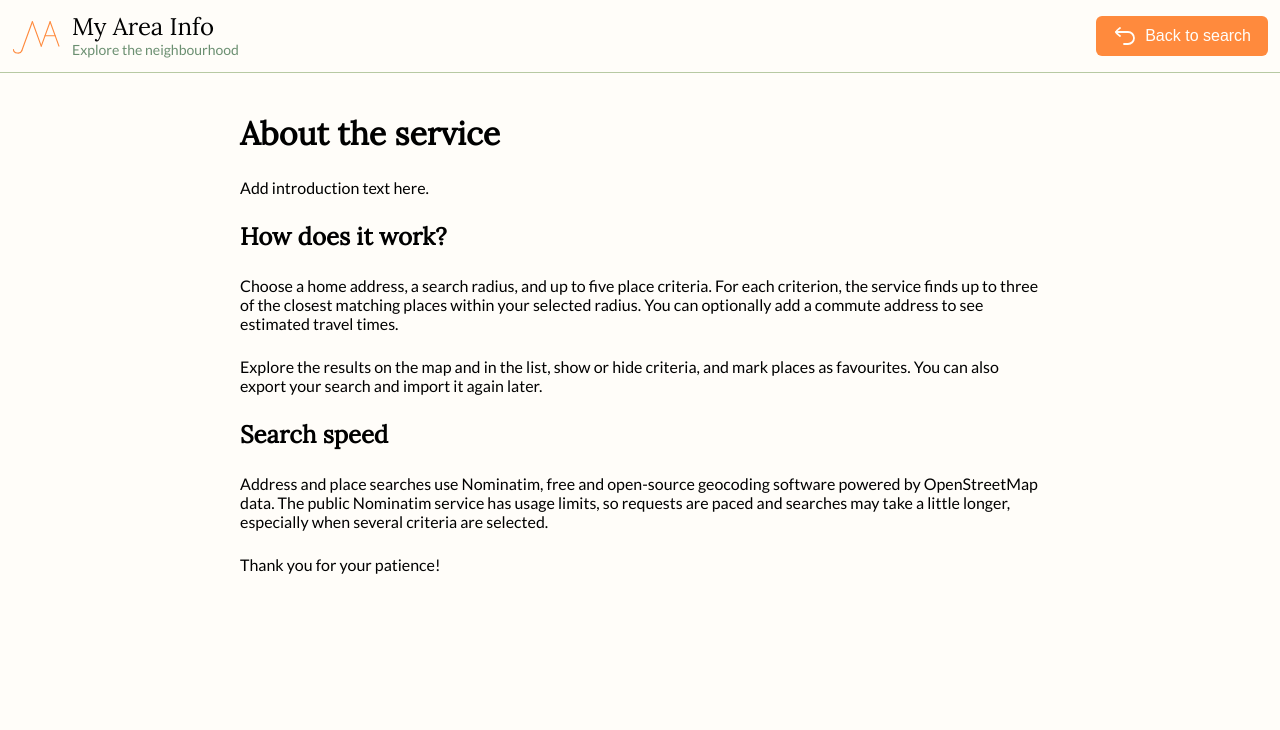
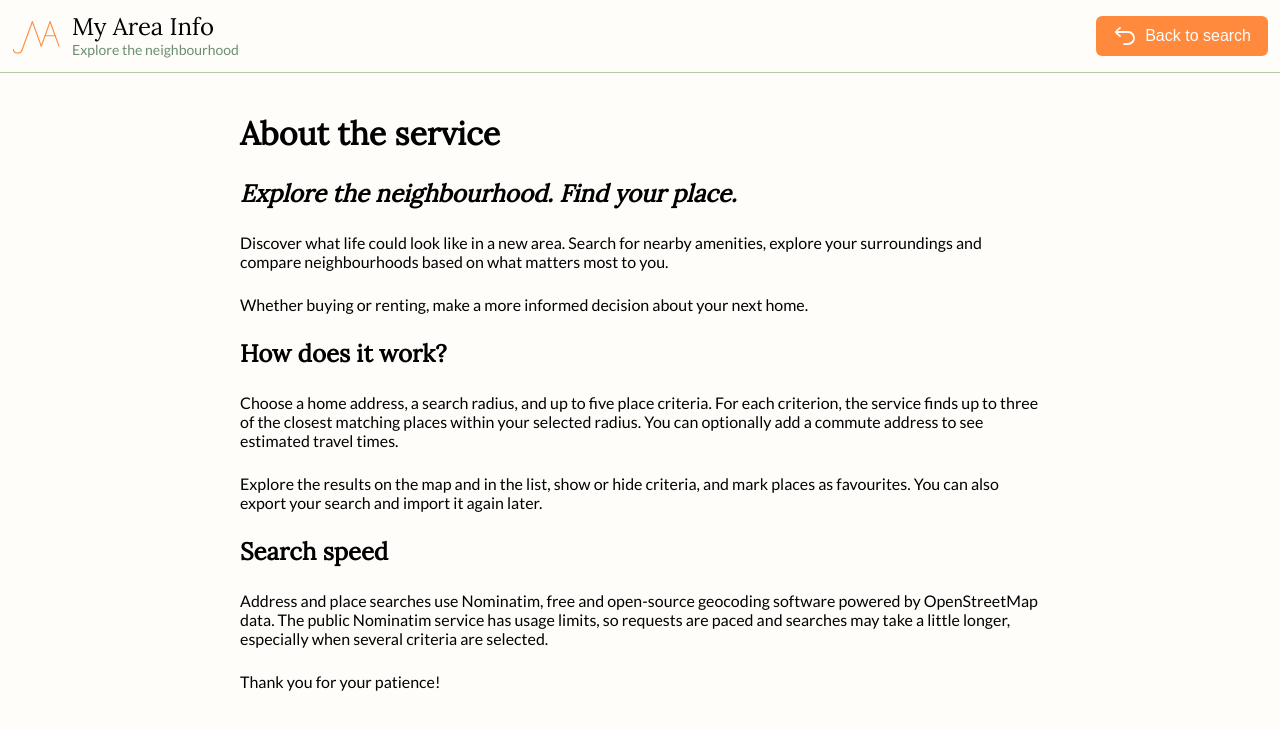
Before and after one commit to Kilppar1/my-area-info, a Next.js app: page /about in a window 1280 px wide. Shown: the top 730 px of the page. Built offline with nearby package versions, Linux system fonts and the light colour scheme.

Commit message:
Add introduction to About page

```diff
--- a/src/app/about/page.tsx
+++ b/src/app/about/page.tsx
@@ -1,9 +1,24 @@
 // Additional information about the service
 export default function AboutPage() {
   return (
+    // Main content of the About page
     <main>
       <h1>About the service</h1>
-      <p>Add introduction text here.</p>
+
+      <h2 className="about-intro-heading">
+        <em>Explore the neighbourhood. Find your place.</em>
+      </h2>
+
+      <p>
+        Discover what life could look like in a new area. Search for nearby
+        amenities, explore your surroundings and compare neighbourhoods based on
+        what matters most to you.
+      </p>
+
+      <p>
+        Whether buying or renting, make a more informed decision about your next
+        home.
+      </p>
       <h2>How does it work?</h2>
       <p>
         Choose a home address, a search radius, and up to five place criteria.
```
